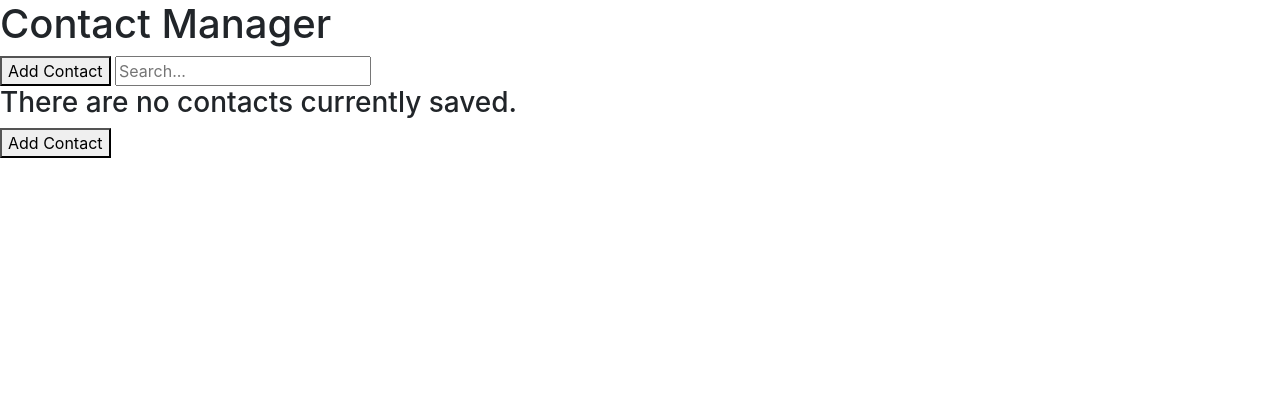
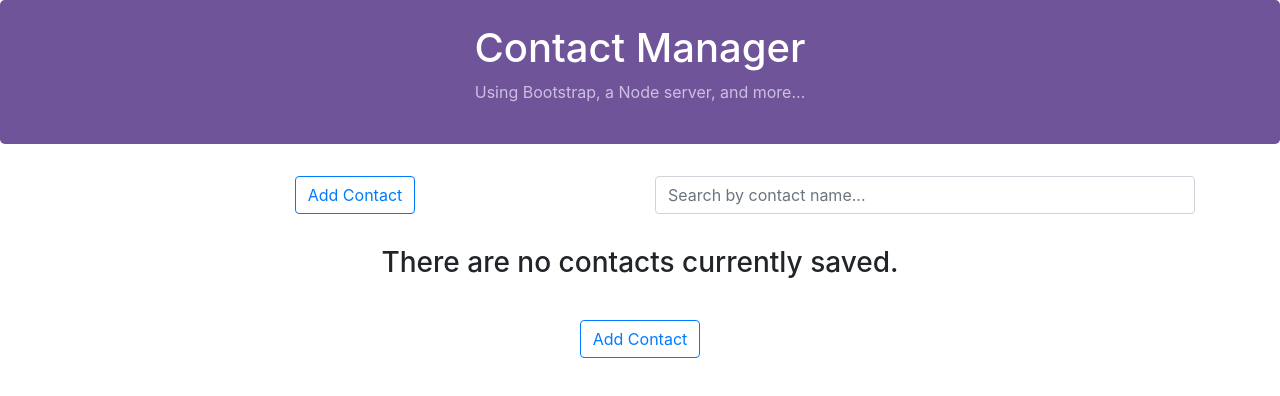
Before and after one commit to nlicalzi/contacts_manager, a website: page public/index.html in a window 1280 px wide. Drawn offline with nearby package versions, Linux system fonts and the light colour scheme.

Commit message:
completed initial HTML setup, next up: Add Contact form

```diff
--- a/public/index.html
+++ b/public/index.html
@@ -5,16 +5,31 @@
   <meta name="viewport" content="width=device-width, initial-scale=1.0">
   <meta http-equiv="X-UA-Compatible" content="ie=edge">
   <title>Contacts Manager</title>
-  <!-- Bootstrap Styles and JS -->
   <link rel="stylesheet" href="https://stackpath.bootstrapcdn.com/bootstrap/4.1.3/css/bootstrap.min.css" integrity="sha384-MCw98/SFnGE8fJT3GXwEOngsV7Zt27NXFoaoApmYm81iuXoPkFOJwJ8ERdknLPMO" crossorigin="anonymous">
+  <link rel="stylesheet" href="./stylesheets/style.css">
   <script src="https://stackpath.bootstrapcdn.com/bootstrap/4.1.3/js/bootstrap.min.js" integrity="sha384-ChfqqxuZUCnJSK3+MXmPNIyE6ZbWh2IMqE241rYiqJxyMiZ6OW/JmZQ5stwEULTy" crossorigin="anonymous"></script>
   <script src="/javascripts/handlebars.js"></script>
 </head>
 <body>
-  <h1>Contact Manager</h1>
-  <button>Add Contact</button> <input type="text" placeholder="Search..."></input>
-  <!-- div w/ contact functionality, either add contacts or display contacts -->
-  <h3>There are no contacts currently saved.</h3>
-  <button>Add Contact</button>
+  <header class="jumbotron">
+    <h1 class="row justify-content-center">Contact Manager</h1>
+    <p class="row justify-content-center">Using Bootstrap, a Node server, and more...</p>
+  </header>
+  <div class="container">
+    <div class="row">
+      <div class="col-6 d-flex justify-content-center">
+        <button type="button" class="btn btn-outline-primary">Add Contact</button>
+      </div>
+      <div class="col-6 d-flex justify-content-center">
+        <input class="form-control" type="text" placeholder="Search by contact name..."/>
+      </div>
+    </div>
+    <div class="row justify-content-center top-buffer">
+      <h3>There are no contacts currently saved.</h3>
+    </div>
+    <div class="row justify-content-center top-buffer">
+      <button type="button" class="btn btn-outline-primary">Add Contact</button>
+    </div>
+  </div>
 </body>
 </html>
--- /dev/null
+++ b/public/stylesheets/style.css
@@ -0,0 +1,13 @@
+.jumbotron {
+  padding: 1.5rem;
+  color: #cdbfe3;
+  background-color: #6f5499;
+}
+
+.jumbotron h1 {
+  color: #fff;
+}
+
+.top-buffer {
+  margin-top: 2rem;
+}
```
Also changed, not shown: README.md.
